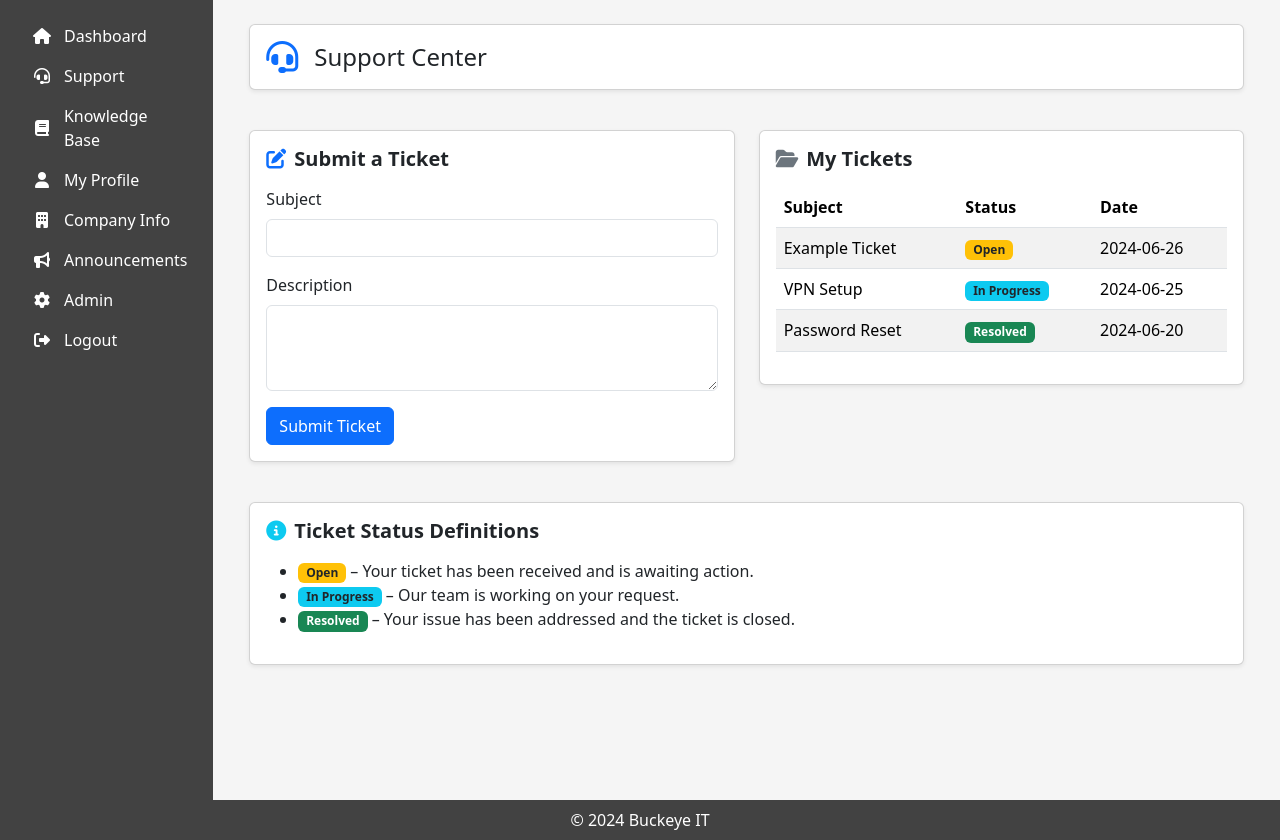
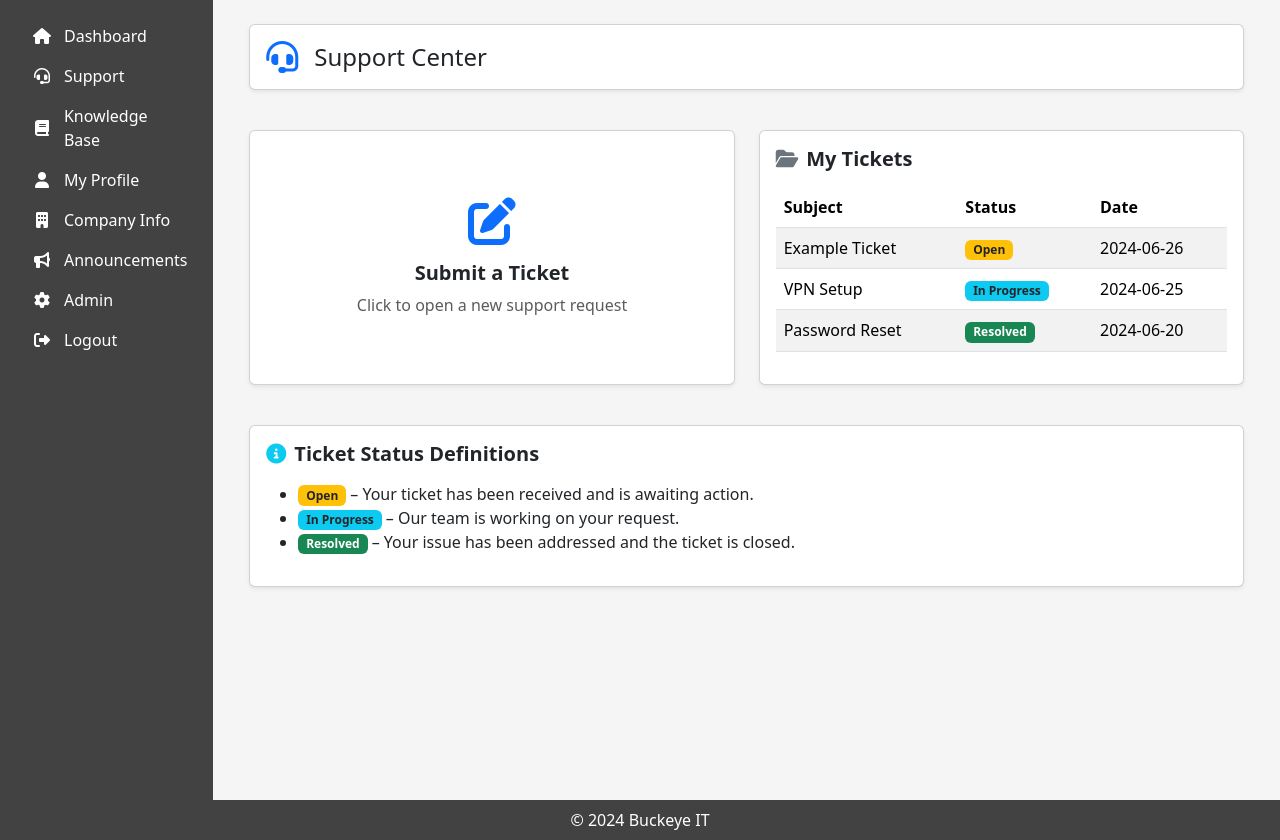
Before and after one commit to jhamiltondev/buckeyeit-portal, a Django app: page /support/ in a window 1280 px wide. Shown: the part 72-912 px from the top of the page. Run offline with Django 5.2, Linux system fonts and the light colour scheme; the visitor is signed in with stand-in values (Sample User, id 1).

Commit message:
Support: Add Submit a Ticket tile and dedicated submission page

```diff
--- a/portal/templates/portal/support.html
+++ b/portal/templates/portal/support.html
@@ -14,25 +14,17 @@
         </div>
     </div>
     <div class="row mb-4">
-        <!-- Submit a Ticket -->
+        <!-- Submit a Ticket Tile/Button -->
         <div class="col-lg-6 mb-3">
-            <div class="card shadow-sm animate__animated animate__fadeInUp">
-                <div class="card-body">
-                    <h5 class="fw-bold mb-3"><i class="fa fa-edit text-primary me-2"></i>Submit a Ticket</h5>
-                    <form method="post" action="#">
-                        {% csrf_token %}
-                        <div class="mb-3">
-                            <label for="subject" class="form-label">Subject</label>
-                            <input type="text" class="form-control" id="subject" name="subject" required>
-                        </div>
-                        <div class="mb-3">
-                            <label for="description" class="form-label">Description</label>
-                            <textarea class="form-control" id="description" name="description" rows="3" required></textarea>
-                        </div>
-                        <button type="submit" class="btn btn-primary">Submit Ticket</button>
-                    </form>
+            <a href="{% url 'portal:submit_ticket' %}" class="text-decoration-none">
+                <div class="card shadow-sm animate__animated animate__fadeInUp h-100 tile-hover">
+                    <div class="card-body d-flex flex-column align-items-center justify-content-center" style="min-height: 180px;">
+                        <i class="fa fa-edit fa-3x text-primary mb-3"></i>
+                        <h5 class="fw-bold mb-2">Submit a Ticket</h5>
+                        <span class="text-muted">Click to open a new support request</span>
+                    </div>
                 </div>
-            </div>
+            </a>
         </div>
         <!-- View My Tickets -->
         <div class="col-lg-6 mb-3">
@@ -89,4 +81,8 @@
     </div>
 </div>
 <link rel="stylesheet" href="https://cdnjs.cloudflare.com/ajax/libs/animate.css/4.1.1/animate.min.css"/>
+<style>
+.tile-hover { transition: box-shadow 0.2s, transform 0.2s; }
+.tile-hover:hover { box-shadow: 0 4px 16px rgba(33,150,243,0.12); transform: translateY(-2px) scale(1.04); }
+</style>
 {% endblock %}
--- a/portal/urls.py
+++ b/portal/urls.py
@@ -15,4 +15,5 @@ urlpatterns = [
     path('<slug:tenant_slug>/dashboard/', views.dashboard, name='tenant_dashboard'),
     path('debug-urls/', views.debug_urls),
     path('support/', views.support_view, name='support'),
+    path('support/submit/', views.submit_ticket_view, name='submit_ticket'),
 ]
--- a/portal/views.py
+++ b/portal/views.py
@@ -66,3 +66,7 @@ def debug_urls(request):
 @login_required
 def support_view(request):
     return render(request, 'portal/support.html')
+
+@login_required
+def submit_ticket_view(request):
+    return render(request, 'portal/submit_ticket.html')
```
Also changed, not shown: portal/templates/portal/submit_ticket.html (added, +31 -0 lines).
